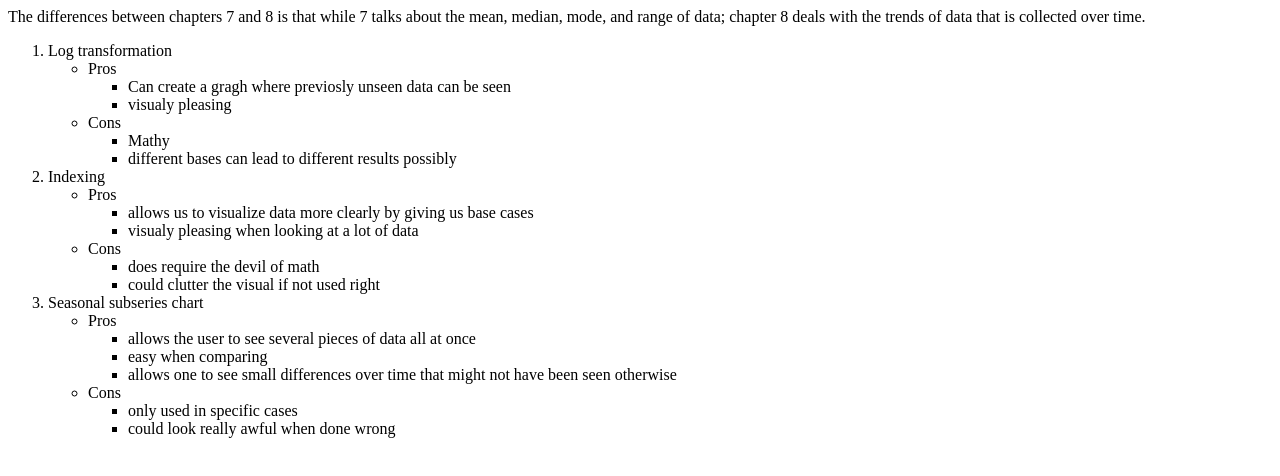
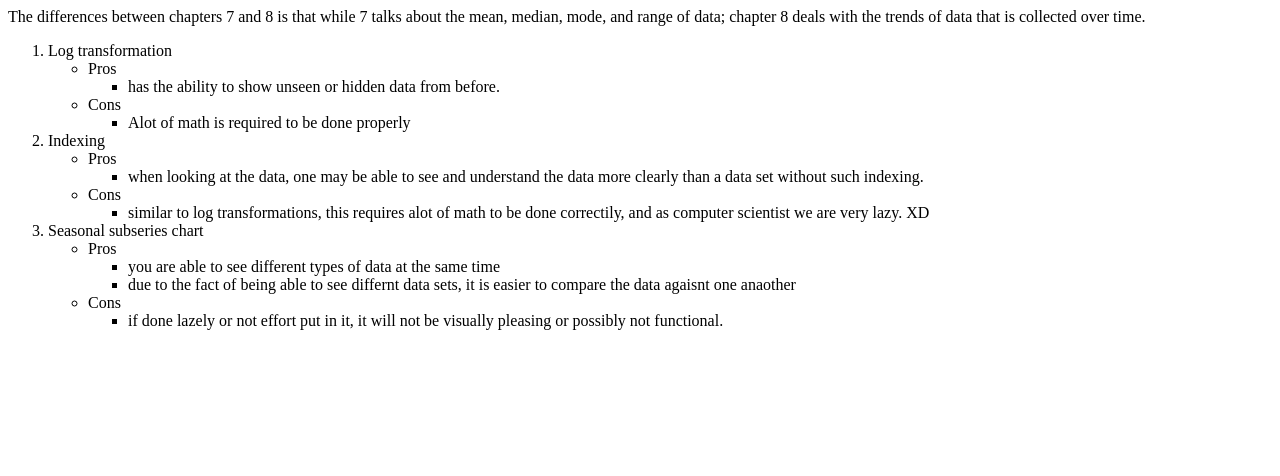
Before and after one commit to zaiscott/ChangesHW, a plain HTML site: page index.html in a window 1280 px wide. Drawn offline with Linux system fonts and the light colour scheme.

Commit message:
Update index.html

```diff
--- a/index.html
+++ b/index.html
@@ -11,40 +11,38 @@
             <ul>
                 <li>Pros</li>
                 <ul>
-                    <li> Can create a gragh where previosly unseen data can be seen</li>
-                    <li> visualy pleasing</li>
+                    <li> has the ability to show unseen or hidden data from before. </li>
+
                 </ul>
                 <li>Cons</li>
                 <ul>
-                    <li> Mathy</li>
-                    <li> different bases can lead to different results possibly</li>
+                    <li> Alot of math is required to be done properly</li>
                 </ul>
             </ul>
             <li> Indexing</li>
             <ul>
                 <li>Pros</li>
                 <ul>
-                    <li> allows us to visualize data more clearly by giving us base cases</li>
-                    <li> visualy pleasing when looking at a lot of data</li>
+                    <li> when looking at the data, one may be able to see and understand the data more clearly than a data set without such indexing.</li>
+
                 </ul>
                 <li>Cons</li>
                 <ul>
-                    <li> does require the devil of math</li>
-                    <li> could clutter the visual if not used right</li>
+                    <li> similar to log transformations, this requires alot of math to be done correctily, and as computer scientist we are very lazy.   XD</li>
                 </ul>
             </ul>
             <li> Seasonal subseries chart </li>
             <ul>
                 <li>Pros</li>
                 <ul>
-                    <li> allows the user to see several pieces of data all at once</li>
-                    <li> easy when comparing</li>
-                    <li> allows one to see small differences over time that might not have been seen otherwise</li>
+                    <li> you are able to see different types of data at the same time</li>
+                    <li> due to the fact of being able to see differnt data sets, it is easier to compare the data agaisnt one anaother</li>
+
                 </ul>
                 <li>Cons</li>
                 <ul>
-                    <li> only used in specific cases</li>
-                    <li> could look really awful when done wrong</li>
+                    <li> if done lazely or not effort put in it, it will not be visually pleasing  or possibly not functional.</li>
+
                 </ul>
             </ul>
         </ol>
```
